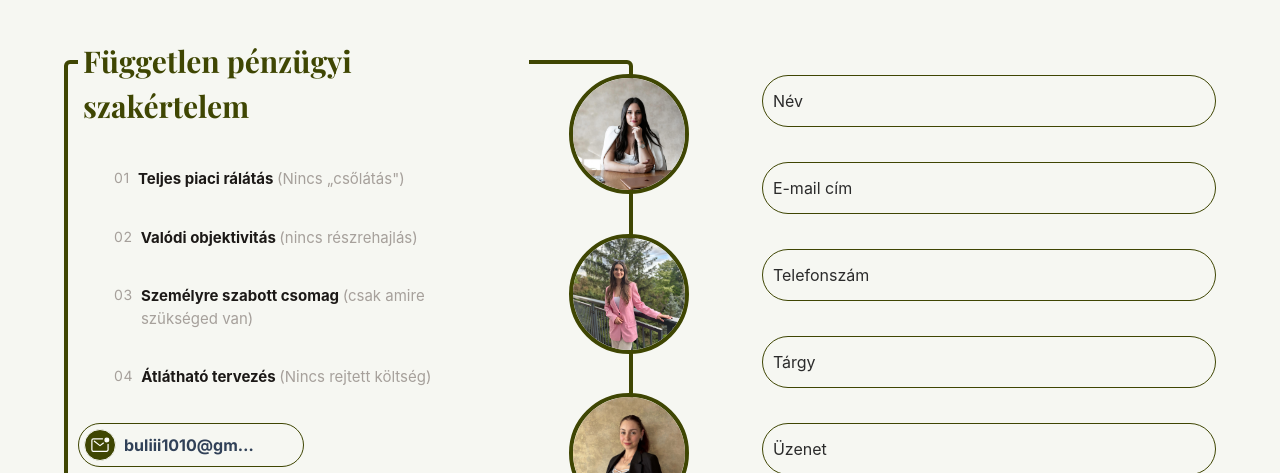
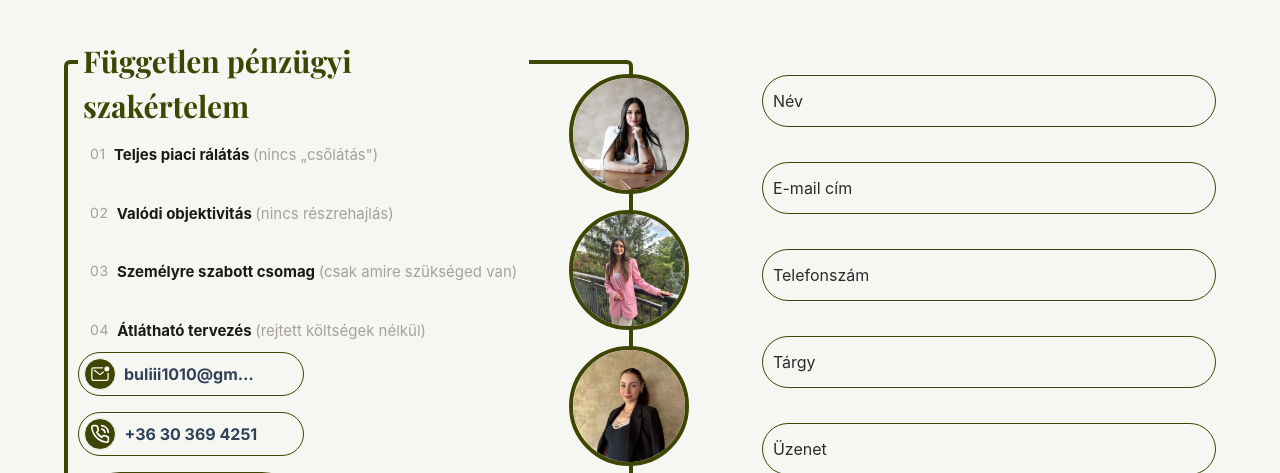
Before and after one commit to Quruzslo/sya-solutions, a Next.js app: page /kapcsolat in a window 1280 px wide. Shown: the part 240-713 px from the top of the page. Built offline with nearby package versions, Linux system fonts and the light colour scheme; no server answers; a web font is replaced by a local one.

Commit message:
finomítások

```diff
--- a/app/kapcsolat/page.jsx
+++ b/app/kapcsolat/page.jsx
@@ -48,7 +48,7 @@ const Advantages = [
   {
     id: "01",
     title: "Teljes piaci rálátás",
-    subtitle: '(Nincs „csőlátás")',
+    subtitle: '(nincs „csőlátás")',
   },
   {
     id: "02",
@@ -63,7 +63,7 @@ const Advantages = [
   {
     id: "04",
     title: "Átlátható tervezés",
-    subtitle: "(Nincs rejtett költség)",
+    subtitle: "(rejtett költségek nélkül)",
   },
 ];
 
@@ -80,7 +80,7 @@ export default function ContactPage() {
           <h1 className="mt-[-27px] xl:mt-[-40px] !text-[15px] xl:!text-[30px] text-zold font-bold font-mono bg-feher w-fit p-[5px]">
             Független pénzügyi szakértelem
           </h1>
-          <div className="mx-auto w-full p-4 sm:p-6">
+          <div className="mx-auto w-full ">
             <div className="divide-y divide-stone-200">
               <div className="flex flex-col gap-4">
                 {Advantages.map((item, idx) => (
@@ -247,7 +247,7 @@ export default function ContactPage() {
       </div>
       {/* Térkép konti ----------------- */}
 
-      <div className="w-full mt-[50px] ">
+      <div className="w-full mt-[50px] rounded-xl shadow-xl">
         <iframe
           src="https://www.google.com/maps/embed?pb=!1m18!1m12!1m3!1d2696.2613991511735!2d19.030972512400925!3d47.48482087105866!2m3!1f0!2f0!3f0!3m2!1i1024!2i768!4f13.1!3m3!1m2!1s0x4741dc338432bfe7%3A0xacec37d0cfb14949!2sBudapest%2C%20Gombocz%20Zolt%C3%A1n%20u.%208b%2C%201118!5e0!3m2!1shu!2shu!4v1784216553786!5m2!1shu!2shu"
           width="600"
--- a/components/partners/page.jsx
+++ b/components/partners/page.jsx
@@ -18,7 +18,7 @@ const PartnerCarousel = () => {
             <div className={styles.imageContainer}>
               <Image
                 src={partner.img}
-                alt={partner.name}
+                alt={`${partner.name} biztosító`}
                 fill
                 className={styles.partnerImage}
                 sizes="140px"
```
